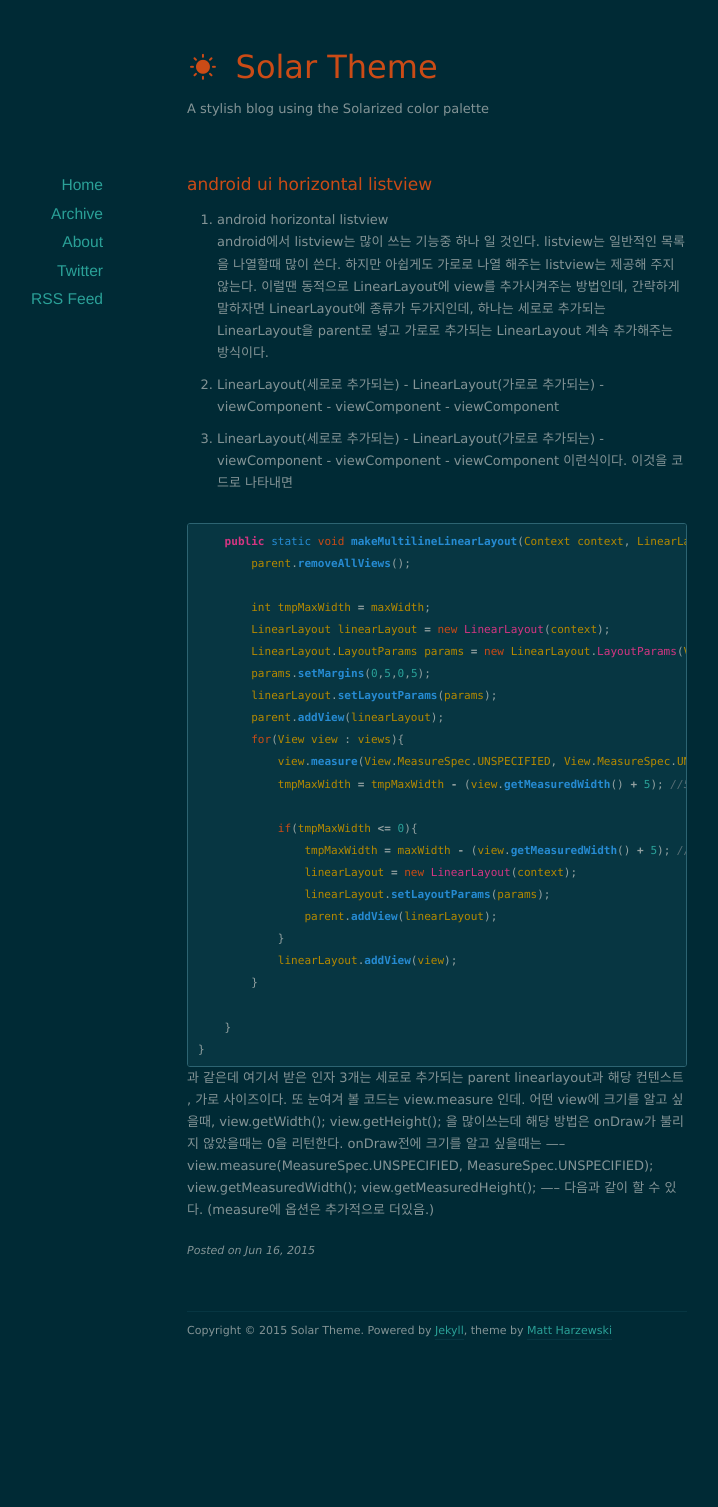
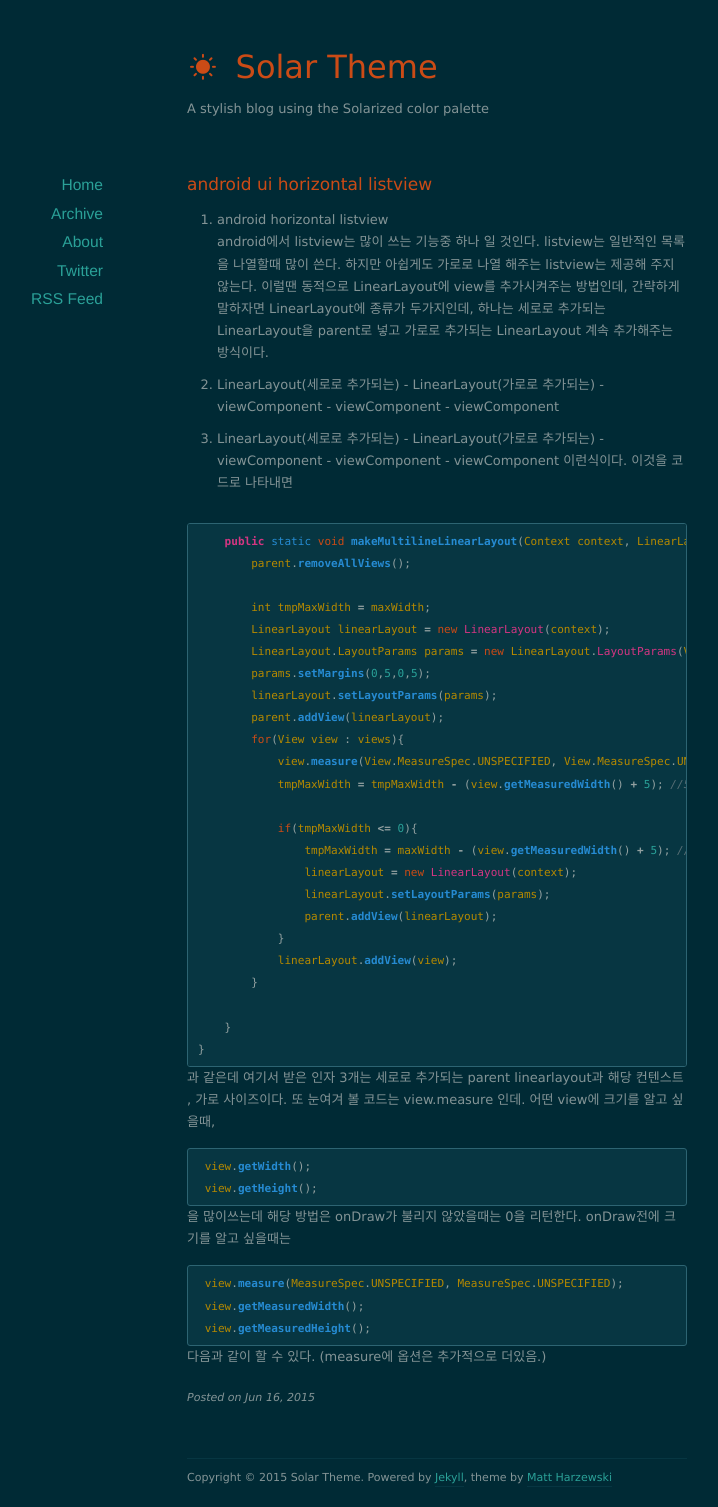
Before and after one commit to lovesigma/lovesigma.github.io, a Jekyll site: the page built from _posts/2015-06-16-android-ui-horizontal-listview.markdown, in a window 1280 px wide. Shown: the whole page, without its empty margins (203-921 px from the left). Built offline with Jekyll 4.4.1, drawn with Linux system fonts in a browser that asks for light colours; nearby versions of some CDN libraries; before the commit the page ends 1361 px from its top, so only the background shows below that.

Commit message:
horizontal listview

```diff
--- a/_posts/2015-06-16-android-ui-horizontal-listview.markdown
+++ b/_posts/2015-06-16-android-ui-horizontal-listview.markdown
@@ -54,13 +54,15 @@ parent로 넣고 가로로 추가되는 LinearLayout 계속 추가해주는 방
 여기서 받은 인자 3개는 세로로 추가되는 parent linearlayout과 해당 컨텐스트 , 가로 사이즈이다.
 또 눈여겨 볼 코드는 view.measure 인데.
 어떤 view에 크기를 알고 싶을때,
+{% highlight javascript %}
  view.getWidth();
  view.getHeight();
+{% endhighlight %}
  을 많이쓰는데 해당 방법은 onDraw가 불리지 않았을때는 0을 리턴한다.
  onDraw전에 크기를 알고 싶을때는
- -----
+{% highlight javascript %}
  view.measure(MeasureSpec.UNSPECIFIED, MeasureSpec.UNSPECIFIED);
-view.getMeasuredWidth();
+ view.getMeasuredWidth();
  view.getMeasuredHeight();
- -----
+{% endhighlight %}
  다음과 같이 할 수 있다. (measure에 옵션은 추가적으로 더있음.)
```
